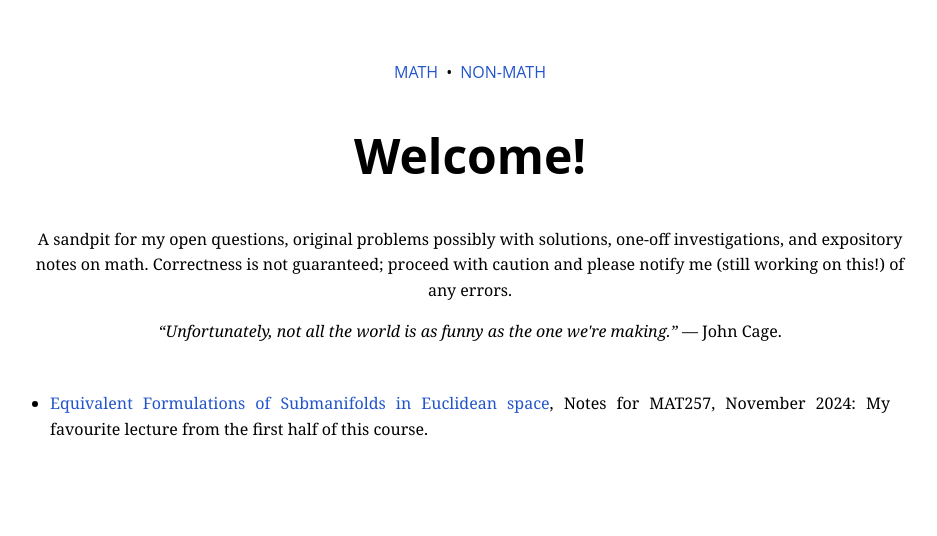
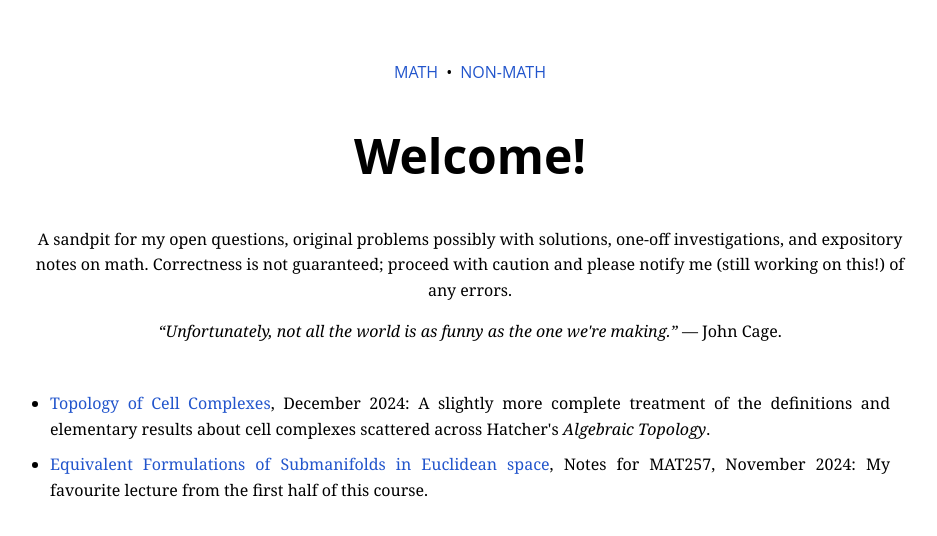
Before and after one commit to williamrygao/williamrygao.github.io, a Jekyll site: the page built from math.md, in a window 1280 px wide. Shown: the top 536 px of the page, without its empty margins (170-1107 px from the left). Built offline with Jekyll 4.4.1, drawn with Linux system fonts in a browser that asks for light colours.

Commit message:
Update math

```diff
--- a/math.md
+++ b/math.md
@@ -14,6 +14,9 @@ please notify me (still working on this!) of any errors.</p>
 
 <ul>
     <li>
-        <a href="/files/submanifolds.pdf" class="pdf-link" target="_blank">Equivalent Formulations of Submanifolds in Euclidean space</a>, Notes for MAT257, November 2024: My favourite lecture from the first half of this course.
+        <a href="/assets/files/cellcomplexes.pdf" class="pdf-link" target="_blank">Topology of Cell Complexes</a>, December 2024: A slightly more complete treatment of the definitions and elementary results about cell complexes scattered across Hatcher's <i>Algebraic Topology</i>.
+    </li>
+    <li>
+        <a href="/assets/files/submanifolds.pdf" class="pdf-link" target="_blank">Equivalent Formulations of Submanifolds in Euclidean space</a>, Notes for MAT257, November 2024: My favourite lecture from the first half of this course.
     </li>
 </ul>
```
Also changed, not shown: monk.md (+2 -2 lines), 2 other files.
